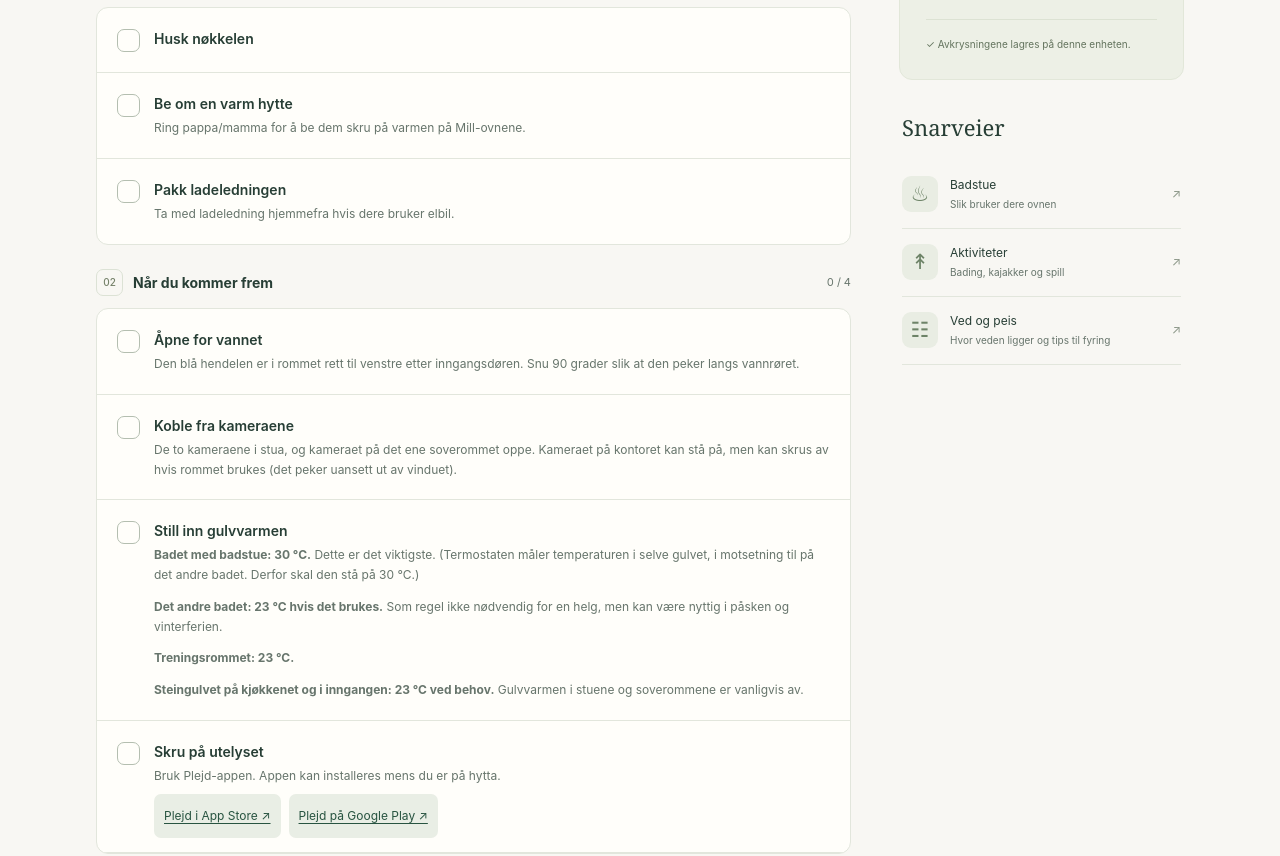
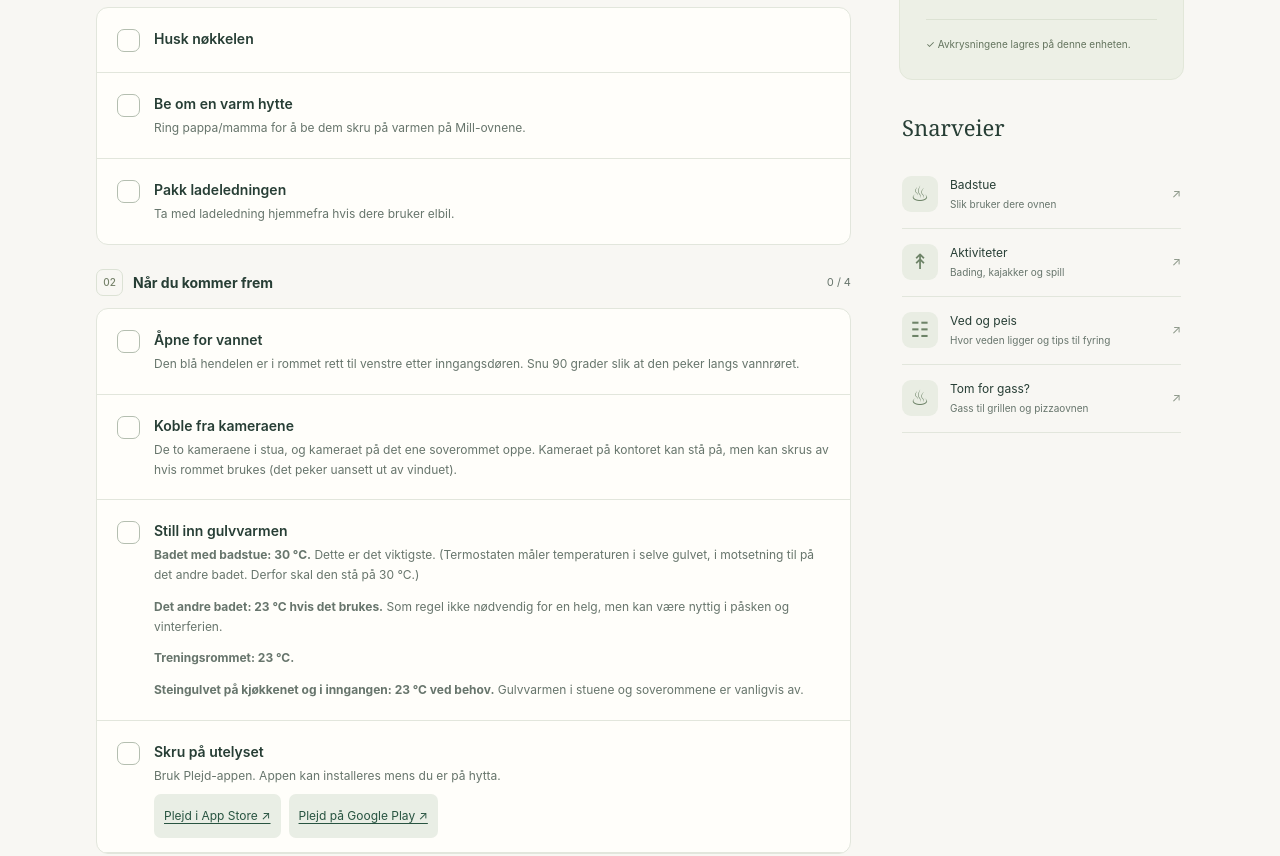
Before and after one commit to vidarsveen/hytta-sjekkliste, a plain HTML site: page index.html in a window 1280 px wide. Shown: the part 835-1691 px from the top of the page. Drawn offline with Linux system fonts and the light colour scheme.

Commit message:
Add Joker gas refill tip and guide shortcut

```diff
--- a/index.html
+++ b/index.html
@@ -92,6 +92,7 @@
       <details class="guide-card"><summary>🍕 Grill / pizzaovn<span class="disclosure" aria-hidden="true">+</span></summary><div class="guide-content">
         <ul>
           <li>Gass til pizzaovnen/grillen står ute – bare koble til.</li>
+          <li><strong>Tom for gass?</strong> Dere kan kjøpe gass på den lokale Joker-butikken.</li>
           <li><strong>Etter bruk: demonter gassen helt</strong> – ikke bare skru av knappen.</li>
         </ul>
       </div></details>
@@ -182,7 +183,7 @@
   </main>
   <aside class="sidebar" aria-label="Tips til oppholdet">
     <div class="welcome-note"><span class="eyebrow">HUSKELISTA</span><svg class="cup" viewBox="0 0 64 64" fill="none" aria-hidden="true"><path d="M16 27h29v14a14 14 0 0 1-29 0V27ZM45 29h5a7 7 0 0 1 0 14h-5M10 57h43M25 19c-8-8 8-8 0-16M36 19c-8-8 8-8 0-16"/></svg><h2>Kryss av etter hvert</h2><p>Trykk på punktene når de er gjort. Bruk «Start på nytt» når dere er klare for neste tur.</p><div class="note-divider"></div><span class="save-note" id="save-note"><span aria-hidden="true">✓</span> Avkrysningene lagres på denne enheten.</span></div>
-    <div class="quick-guide"><h2>Snarveier</h2><button data-guide="Badstue"><span class="quick-icon" aria-hidden="true">♨</span><span>Badstue<small>Slik bruker dere ovnen</small></span><span aria-hidden="true">↗</span></button><button data-guide="Aktiviteter"><span class="quick-icon" aria-hidden="true">↟</span><span>Aktiviteter<small>Bading, kajakker og spill</small></span><span aria-hidden="true">↗</span></button><button data-guide="Ved / peis"><span class="quick-icon" aria-hidden="true">☷</span><span>Ved og peis<small>Hvor veden ligger og tips til fyring</small></span><span aria-hidden="true">↗</span></button></div>
+    <div class="quick-guide"><h2>Snarveier</h2><button data-guide="Badstue"><span class="quick-icon" aria-hidden="true">♨</span><span>Badstue<small>Slik bruker dere ovnen</small></span><span aria-hidden="true">↗</span></button><button data-guide="Aktiviteter"><span class="quick-icon" aria-hidden="true">↟</span><span>Aktiviteter<small>Bading, kajakker og spill</small></span><span aria-hidden="true">↗</span></button><button data-guide="Ved / peis"><span class="quick-icon" aria-hidden="true">☷</span><span>Ved og peis<small>Hvor veden ligger og tips til fyring</small></span><span aria-hidden="true">↗</span></button><button data-guide="Grill / pizzaovn"><span class="quick-icon" aria-hidden="true">♨</span><span>Tom for gass?<small>Gass til grillen og pizzaovnen</small></span><span aria-hidden="true">↗</span></button></div>
   </aside>
   </div>
   <footer class="site-footer"><span class="footer-brand">hytta.</span><span>Familiens sjekkliste</span><span aria-hidden="true">↟ ↟ ↟</span></footer>
```
Also changed, not shown: 1 other file.
